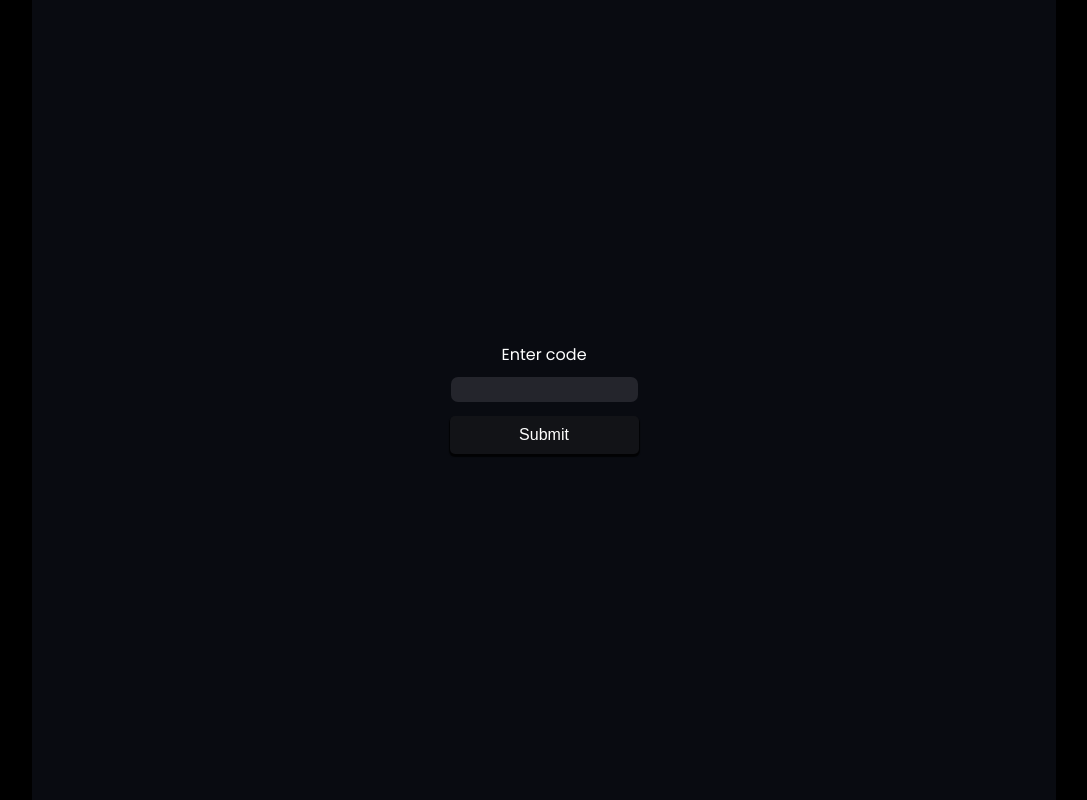
After one commit to antaww/Hack-Me-Challenge, a PHP site: page /pages/challenge2.php in a window 1280 px wide. The commit adds this page. Shown: the whole page, without its empty margins (96-1183 px from the left). Run offline with PHP 8.4, Linux system fonts and the light colour scheme.

Commit message:
feat(challenge): Add security code to access challenges.

```diff
--- /dev/null
+++ b/pages/challenge1.php
@@ -0,0 +1 @@
+<?php
--- /dev/null
+++ b/pages/challenge2.php
@@ -0,0 +1,31 @@
+<!DOCTYPE html>
+<html lang='en'>
+	<head>
+		<meta charset='UTF-8'>
+		<title>Hack Me Challenge</title>
+		<link rel='stylesheet' href='../styles/index.css'>
+		<script src='../scripts/wtfisthis.js'></script>
+	</head>
+	<body>
+		<div class="container">
+			<?php
+			$expectedCode = 'secret_code'; //code challenge 1
+
+			if (!isset($_POST['code'])) {
+				echo '<form autocomplete="off" class="password-form" method="post">';
+				echo '<label for="code">Enter code</label>';
+				echo '<input autocomplete="off" type="password" name="code" id="code">';
+				echo '<button type="submit" value="Submit">Submit</button>';
+				echo '</form>';
+			} else {
+				$enteredCode = $_POST['code'];
+				if ($enteredCode == $expectedCode) {
+					echo '<p>Correct code !</p>';
+				} else {
+					echo '<a href="challenge2.php"><button>Try again.</button></a>';
+				}
+			}
+			?>
+		</div>
+	</body>
+</html>
--- a/styles/index.css
+++ b/styles/index.css
@@ -3,20 +3,20 @@
 :root {
 	--background-color: #000000;
 	--button-color: #121317;
-	--button-hover-color: #191a1f;
+	--button-hover-color: #24252c;
 	--div-color: #090b11;
 	--font-color: #ffffff;
 }
 
 body {
-    background-color: var(--background-color);
-    display: flex;
-    font-family: Poppins, serif;
-    height: 100vh;
-    margin: 0;
-    width: 100vw;
-	justify-content: flex-start;
+	background-color: var(--background-color);
+	display: flex;
+	font-family: Poppins, serif;
 	gap: 85px;
+	height: 100vh;
+	justify-content: center;
+	margin: 0;
+	width: 100vw;
 }
 
 .navbar {
@@ -29,7 +29,7 @@ body {
 	width: 264px;
 }
 
-.navbar button {
+button {
 	background-color: var(--button-color);
 	border: none;
 	border-radius: 5px;
@@ -40,26 +40,58 @@ body {
 	margin: 4px 2px;
 	padding: 10px;
 	transition: all .3s;
+	width: 189px;
 }
 
-.navbar button:hover {
+button:hover {
 	background-color: var(--button-hover-color);
 }
 
-.navbar a {
+a {
 	color: var(--font-color);
 	font-family: Poppins, serif;
 	text-decoration: none;
 }
 
 .main {
-	display: flex;
+	align-items: center;
 	background-color: var(--div-color);
 	color: var(--font-color);
+	display: flex;
 	flex-flow: column;
-	padding: 67px;
-	align-items: center;
 	justify-content: space-evenly;
 	margin-left: 69px;
+	padding: 67px;
 	width: 100%;
 }
+
+.container {
+	align-items: center;
+	background-color: var(--div-color);
+	color: var(--font-color);
+	display: flex;
+	flex-flow: column;
+	gap: 10px;
+	justify-content: center;
+	width: 80%;
+}
+
+.password-form {
+	align-items: center;
+	display: flex;
+	flex-flow: column;
+	gap: 10px;
+	justify-content: center;
+}
+
+#code {
+	background-color: var(--button-hover-color);
+	border: none;
+	border-radius: 7px;
+	color: white;
+	padding: 5px;
+}
+
+#code:focus-visible {
+	outline: none;
+}
```
Also changed, not shown: index.php (+10 -4 lines), scripts/wtfisthis.js (renamed from scripts/index.js).
